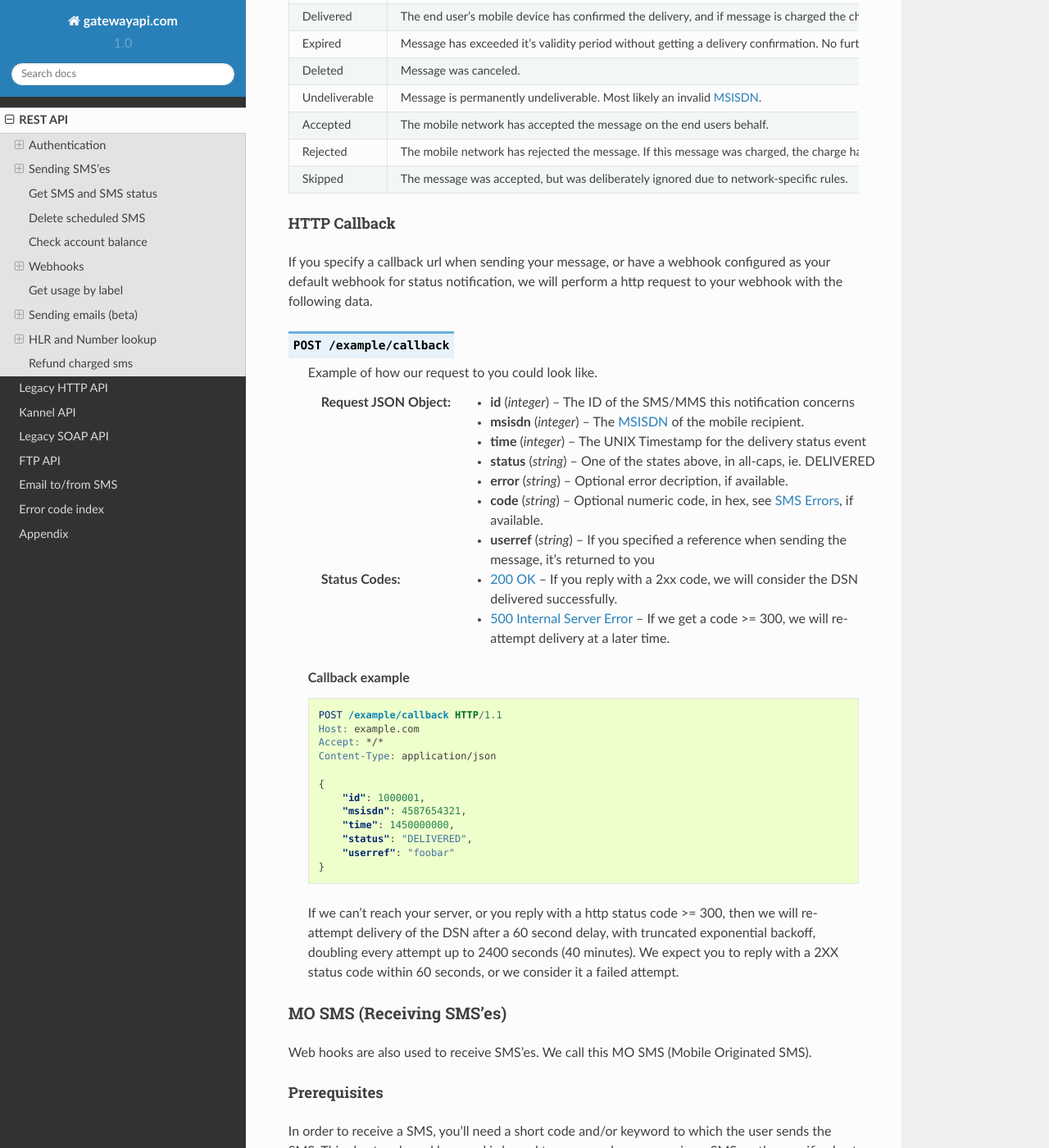
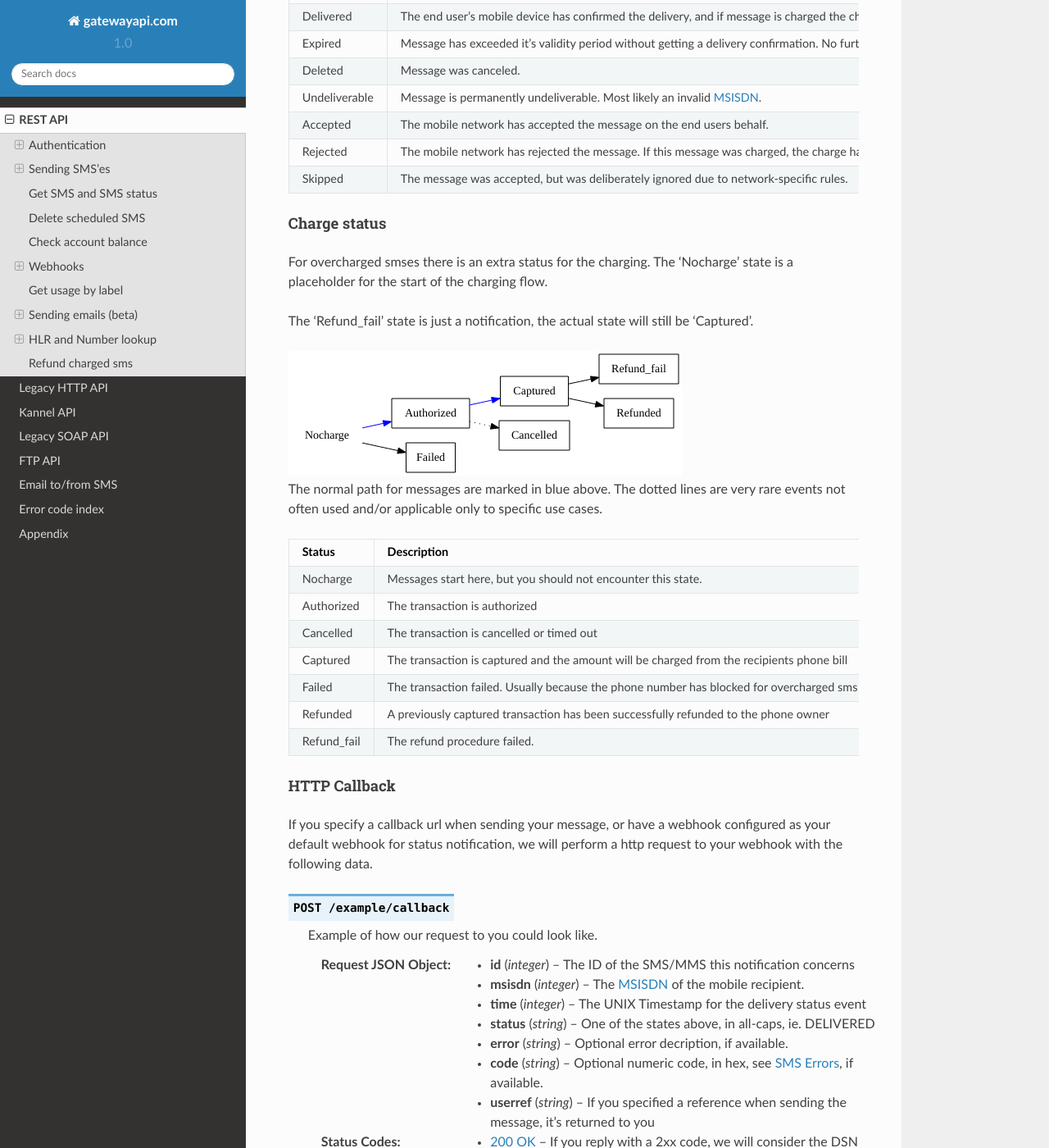
Before and after one commit to onlinecity/gatewayapi-docs, a Sphinx documentation site: the page built from docs/rest.rst, in a window 1280 px wide and 1400 px high, scrolled down 18391 px. Shown: the whole window at 82% size. Built offline with Sphinx 7.4.7 and the Read the Docs theme 2.0.0, drawn with Linux system fonts in a browser that asks for light colours; some of the changed text lies outside the part shown.

Commit message:
Docs about charge sms states

```diff
--- a/docs/rest.rst
+++ b/docs/rest.rst
@@ -956,6 +956,48 @@
 Skipped       The message was accepted, but was deliberately ignored due to network-specific rules.
 ============= =========================================
 
+Charge status
+~~~~~~~~~~~~~
+For overcharged smses there is an extra status for the charging. The 'Nocharge'
+state is a placeholder for the start of the charging flow.
+
+The 'Refund_fail' state is just a notification, the actual state will still be
+'Captured'.
+
+.. graphviz::
+
+   digraph foocharge {
+      rankdir=LR;
+      size=5;
+      Refund_fail [shape=box];
+      Refunded [shape=box];
+      Captured [shape=box];
+      Authorized [shape=box];
+      Failed [shape=box];
+      Cancelled [shape=box];
+      Nocharge [shape=plaintext];
+      Nocharge -> Authorized -> Captured [color=blue];
+      Authorized -> Cancelled [style=dotted];
+      Nocharge -> Failed;
+      Captured -> Refunded;
+      Captured -> Refund_fail;
+   }
+
+The normal path for messages are marked in blue above. The dotted lines are
+very rare events not often used and/or applicable only to specific use cases.
+
+============= =========================================
+Status        Description
+============= =========================================
+Nocharge      Messages start here, but you should not encounter this state.
+Authorized    The transaction is authorized
+Cancelled     The transaction is cancelled or timed out
+Captured      The transaction is captured and the amount will be charged from the recipients phone bill
+Failed        The transaction failed. Usually because the phone number has blocked for overcharged sms
+Refunded      A previously captured transaction has been successfully refunded to the phone owner
+Refund_fail   The refund procedure failed.
+============= =========================================
+
 HTTP Callback
 ~~~~~~~~~~~~~
 If you specify a callback url when sending your message, or have a webhook
@@ -992,7 +1034,8 @@
           "msisdn": 4587654321,
           "time": 1450000000,
           "status": "DELIVERED",
-          "userref": "foobar"
+          "userref": "foobar",
+          "charge_status": "CAPTURED"
       }
 
    If we can't reach your server, or you reply with a http status code >= 300,
@@ -1001,6 +1044,8 @@
    (40 minutes).
    We expect you to reply with a 2XX status code within 60 seconds, or we
    consider it a failed attempt.
+
+   The `charge_status` is only present for overcharged smses.
 
 
 .. _mosms:
```
